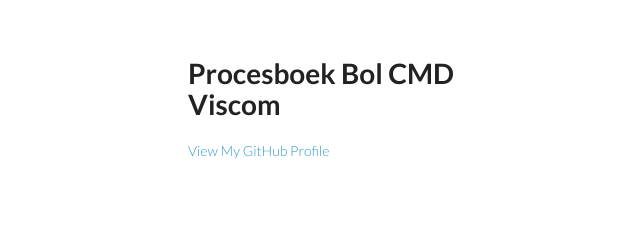
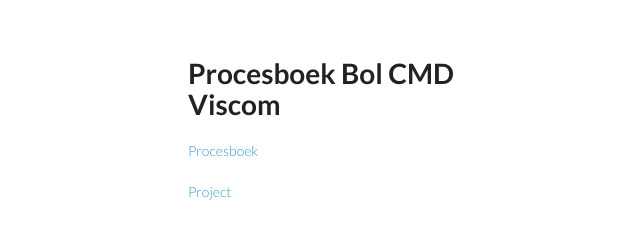
Before and after one commit to miiichelllll/miiichelllll.github.io, a plain HTML site: page index.html in a window 1280 px wide. Shown: the top 252 px of the page, without its empty margins (22-662 px from the left). Drawn offline with Linux system fonts and the light colour scheme.

Commit message:
links
links

```diff
--- a/index.html
+++ b/index.html
@@ -19,7 +19,9 @@
         <p></p>
 
 
-        <p class="view"><a href="https://github.com/miiichelllll">View My GitHub Profile</a></p>
+        <p class="view"><a href="https://github.com/miiichelllll">Procesboek</a></p>
+
+        <p class="view"><a href="https://github.com/miiichelllll">Project</a></p>
 
       </header>
       <section>
```
